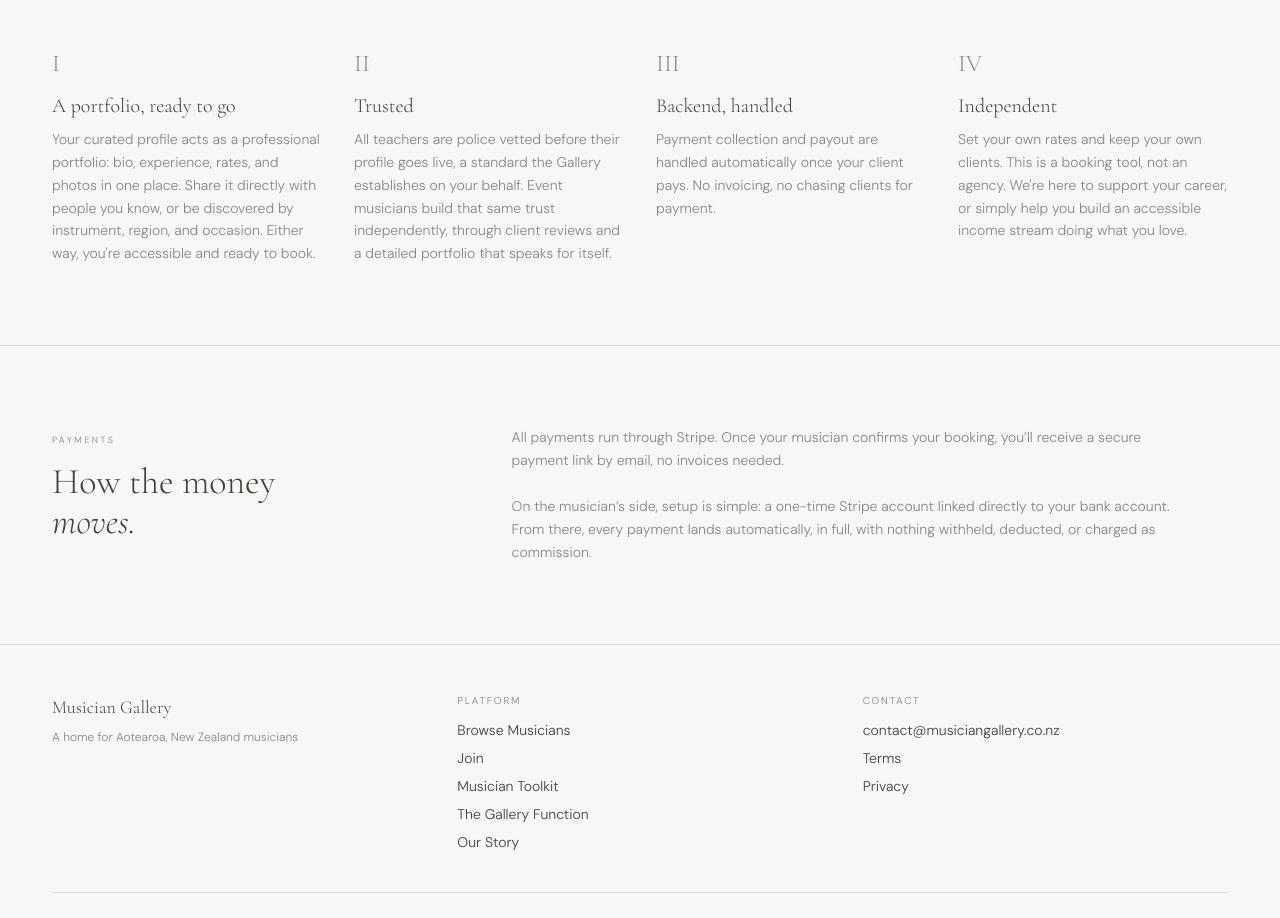
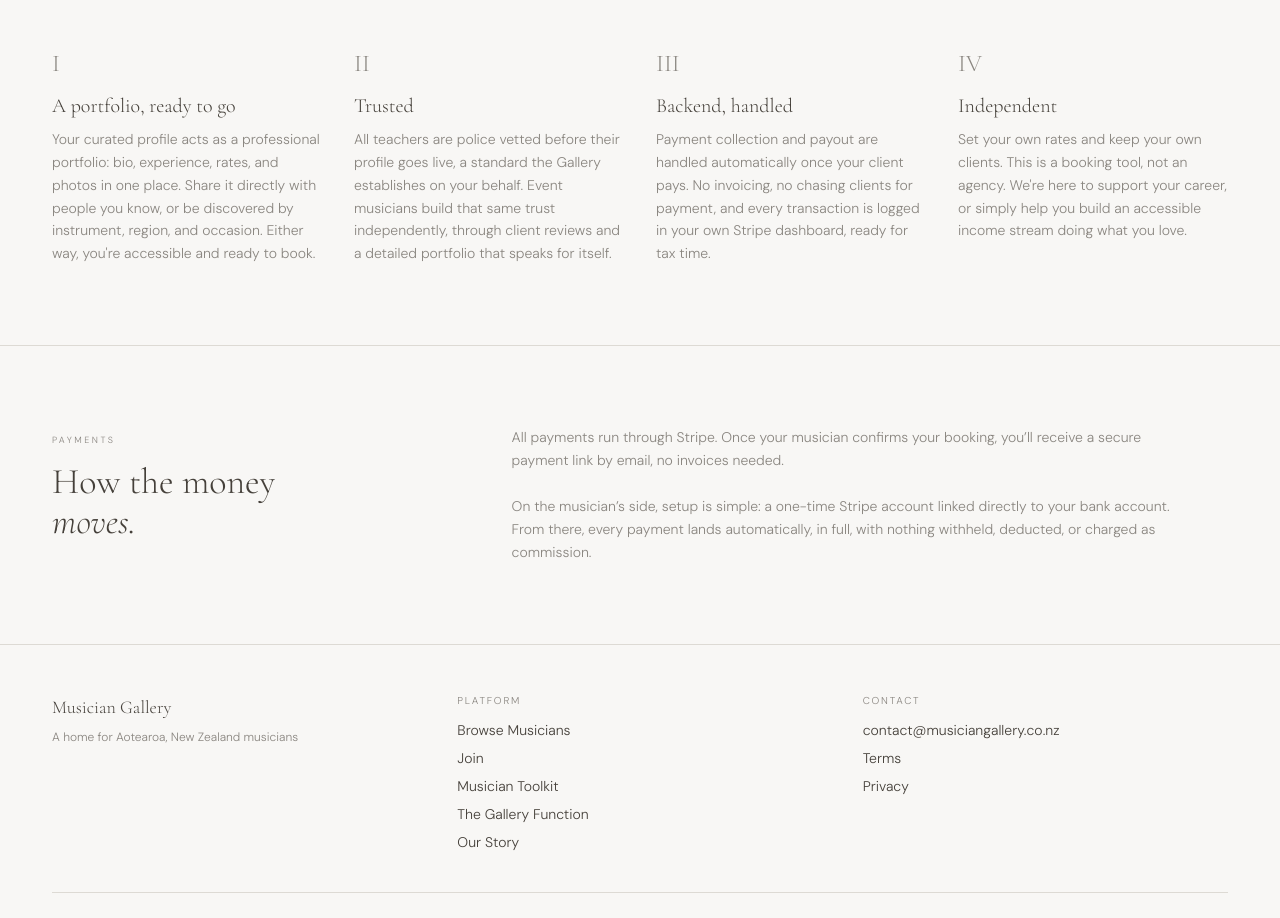
Before and after one commit to musiciangallery/Musician-Gallery, a Next.js app: page /about in a window 1280 px wide. Shown: the part 1800-2718 px from the top of the page. Built offline with nearby package versions, Linux system fonts and the light colour scheme.

Commit message:
Update page.tsx

```diff
--- a/src/app/about/page.tsx
+++ b/src/app/about/page.tsx
@@ -43,7 +43,7 @@ const musicianPillars = [
   {
     n: "III",
     t: "Backend, handled",
-    b: "Payment collection and payout are handled automatically once your client pays. No invoicing, no chasing clients for payment.",
+    b: "Payment collection and payout are handled automatically once your client pays. No invoicing, no chasing clients for payment, and every transaction is logged in your own Stripe dashboard, ready for tax time.",
   },
   {
     n: "IV",
```
